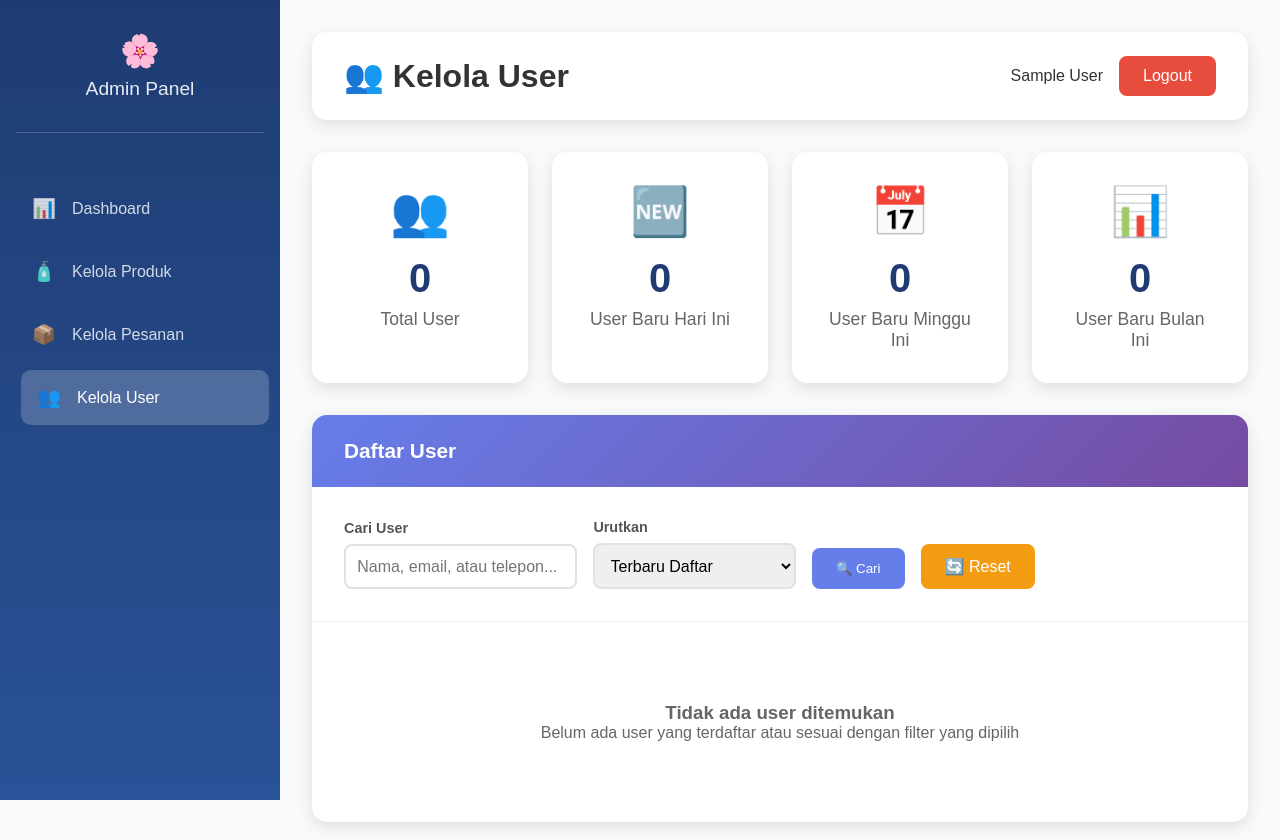
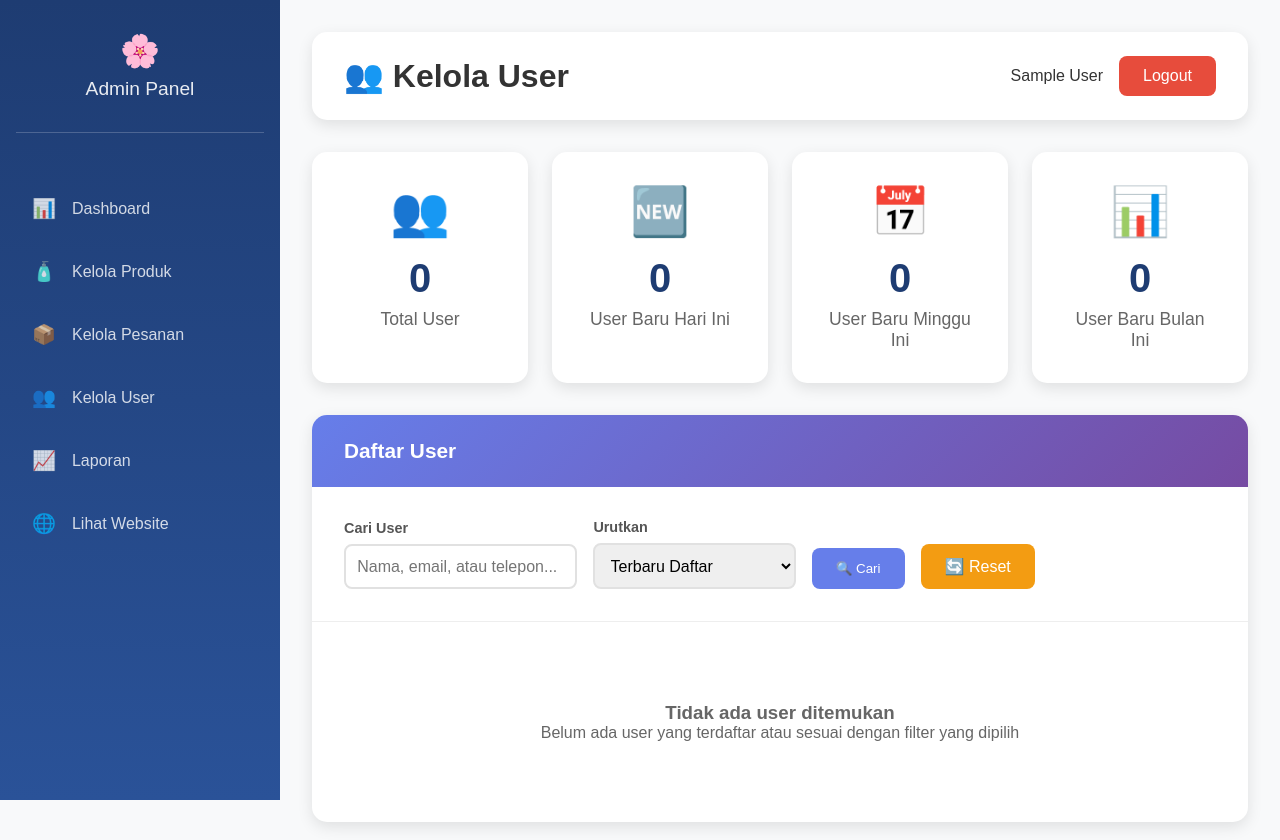
Before and after one commit to FariNoveri/phpnative-parfum, a PHP site: page /admin/users.php in a window 1280 px wide. Shown: the top 840 px of the page. Run offline with PHP 8.4, Linux system fonts and the light colour scheme; the visitor is signed in with stand-in values (Sample User, id 1); data that the repository does not hold is empty.

Commit message:
fix bugs in admin

```diff
--- a/admin/users.php
+++ b/admin/users.php
@@ -504,9 +504,21 @@ $user_stats = $stmt->fetch();
             </a>
         </li>
         <li class="nav-item">
-                        <a href="users.php" class="nav-link active">
+            <a href="users.php" class="nav-link">
                 <span class="nav-icon">👥</span>
                 Kelola User
+            </a>
+        </li>
+        <li class="nav-item">
+            <a href="reports.php" class="nav-link">
+                <span class="nav-icon">📈</span>
+                Laporan
+            </a>
+        </li>
+        <li class="nav-item">
+            <a href="../index.php" class="nav-link" target="_blank">
+                <span class="nav-icon">🌐</span>
+                Lihat Website
             </a>
         </li>
     </ul>
```
Also changed, not shown: admin/orders.php (+13 -1 lines), admin/products.php (+13 -1 lines). Lines whose indentation alone changed are shown as unchanged.
